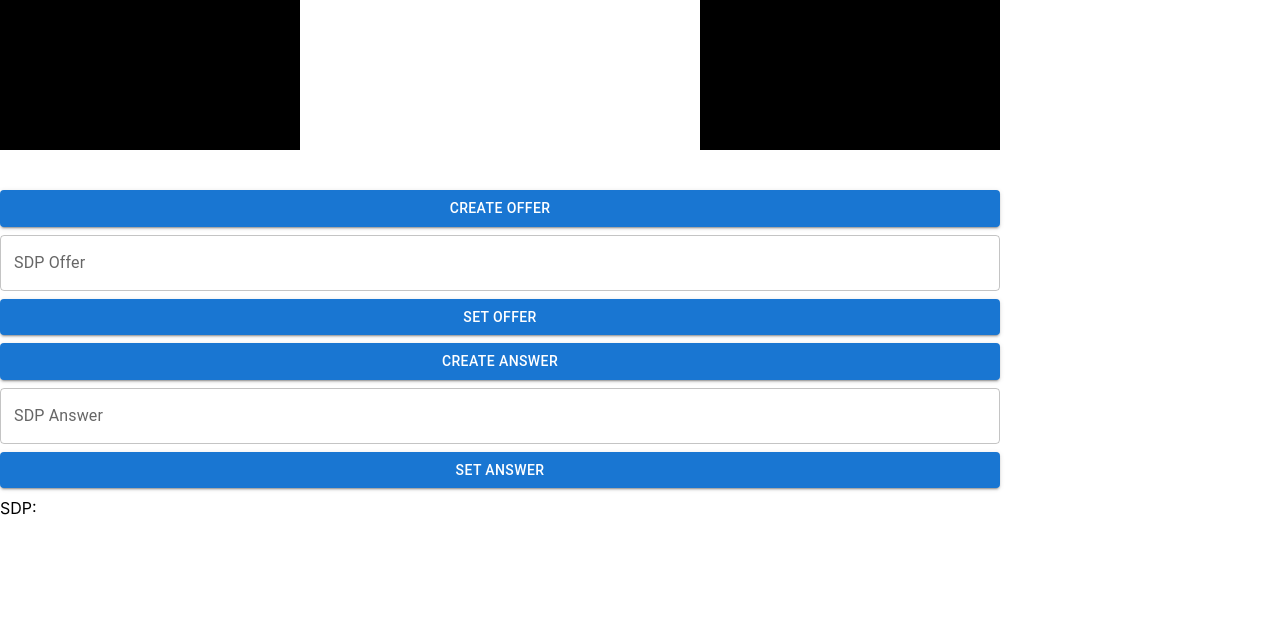
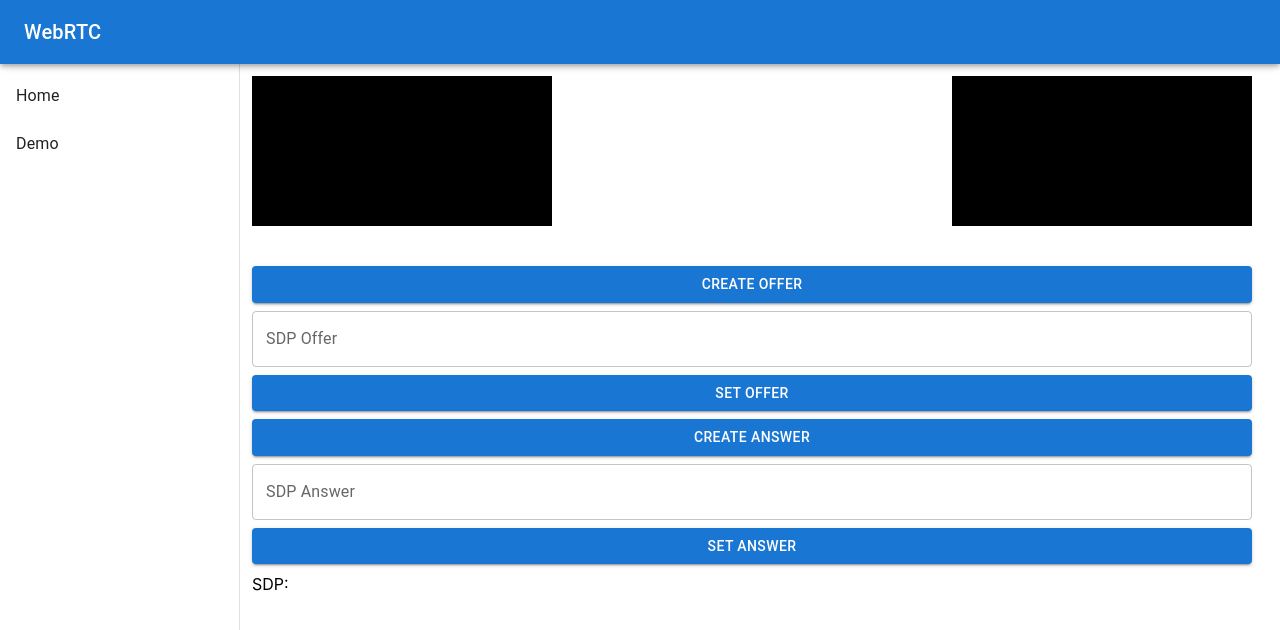
Before and after one commit to oscarli916/video-streaming, a React (Create React App) app in the folder frontend/video/: page /demo in a window 1280 px wide. Shown: the top 630 px of the page. Built offline with nearby package versions, Linux system fonts and the light colour scheme; no server answers.

Commit message:
home page

```diff
--- a/frontend/video/package.json
+++ b/frontend/video/package.json
@@ -15,6 +15,7 @@
     "@types/react-dom": "^18.3.1",
     "react": "^18.3.1",
     "react-dom": "^18.3.1",
+    "react-router-dom": "^6.27.0",
     "react-scripts": "5.0.1",
     "typescript": "^4.9.5",
     "web-vitals": "^2.1.4"
--- a/frontend/video/public/index.html
+++ b/frontend/video/public/index.html
@@ -8,6 +8,10 @@
     <meta
       name="description"
       content="Web site created using create-react-app"
+    />
+    <link
+      rel="stylesheet"
+      href="https://fonts.googleapis.com/icon?family=Material+Icons"
     />
     <link rel="apple-touch-icon" href="%PUBLIC_URL%/logo192.png" />
     <!--
--- a/frontend/video/src/App.tsx
+++ b/frontend/video/src/App.tsx
@@ -1,126 +1,77 @@
-import { Button, TextField } from "@mui/material";
-import { useEffect, useRef, useState } from "react";
+import {
+  AppBar,
+  Drawer,
+  Icon,
+  IconButton,
+  List,
+  ListItem,
+  ListItemButton,
+  ListItemText,
+  Toolbar,
+  Typography,
+} from "@mui/material";
+import { Link, Outlet } from "react-router-dom";
+import { routesRegistry } from "./routes/RoutesRegistry";
+import { useState } from "react";
 
 function App() {
-  const localVideoRef = useRef<HTMLVideoElement | null>(null);
-  const remoteVideoRef = useRef<HTMLVideoElement | null>(null);
-  const [pc, setPc] = useState<RTCPeerConnection | null>(null);
-  const [localSDP, setLocalSDP] = useState("");
-  const [offerInput, setOfferInput] = useState("");
-  const [answerInput, setAnswerInput] = useState("");
-
-  const createOffer = async () => {
-    const offer = await pc?.createOffer();
-    console.log(`created offer: ${JSON.stringify(offer)}`);
-    pc?.setLocalDescription(offer);
-  };
-
-  const setOffer = async () => {
-    await pc?.setRemoteDescription(JSON.parse(offerInput));
-    console.log("offer set");
-  };
-
-  const createAnswer = async () => {
-    const answer = await pc?.createAnswer();
-    pc?.setLocalDescription(answer);
-  };
-
-  const setAnswer = async () => {
-    await pc?.setRemoteDescription(JSON.parse(answerInput));
-  };
-
-  useEffect(() => {
-    const peerConnection = new RTCPeerConnection();
-    setPc(peerConnection);
-    peerConnection.onicecandidate = (event) => {
-      console.log(
-        `New Ice Candidate received. SDP: ${JSON.stringify(
-          peerConnection.localDescription
-        )}`
-      );
-      setLocalSDP(JSON.stringify(peerConnection.localDescription));
-    };
-
-    peerConnection.ontrack = (event) => {
-      console.log("receiving tracks");
-      console.log(event.streams);
-      if (remoteVideoRef.current){
-        remoteVideoRef.current.srcObject = event.streams[0]
-      }
-    };
-
-    const getCameraStream = async () => {
-      try {
-        const stream = await navigator.mediaDevices.getUserMedia({
-          video: true,
-        });
-
-        if (localVideoRef.current) {
-          localVideoRef.current.srcObject = stream;
-        }
-        stream
-          .getTracks()
-          .forEach((track) => peerConnection.addTrack(track, stream));
-      } catch (err) {
-        console.error("Error while accessing camera: ", err);
-      }
-    };
-
-    getCameraStream();
-
-    return () => {
-      if (localVideoRef.current && localVideoRef.current.srcObject) {
-        const tracks = (
-          localVideoRef.current.srcObject as MediaStream
-        ).getTracks();
-        tracks.forEach((track) => track.stop());
-      }
-    };
-  }, []);
+  const [isDrawerOpen, setIsDrawerOpen] = useState(false);
+  const isMobile = window.innerWidth <= 500;
 
   return (
-    <div className="md:w-[1000px] flex flex-col">
-      <div className="md:flex md:justify-between">
-        <video
-          className="bg-black w-[300px]"
-          ref={localVideoRef}
-          autoPlay
-          playsInline
-          muted
-        ></video>
-        <video
-          className="bg-black w-[300px]"
-          ref={remoteVideoRef}
-          autoPlay
-          playsInline
-        ></video>
-      </div>
-      <div className="flex flex-col mt-10 gap-2">
-        <Button variant="contained" onClick={createOffer}>
-          Create Offer
-        </Button>
-        <TextField
-          label="SDP Offer"
-          multiline
-          value={offerInput}
-          onChange={(e) => setOfferInput(e.target.value)}
-        />
-        <Button variant="contained" onClick={setOffer}>
-          Set Offer
-        </Button>
-        <Button variant="contained" onClick={createAnswer}>
-          Create Answer
-        </Button>
-        <TextField
-          label="SDP Answer"
-          multiline
-          value={answerInput}
-          onChange={(e) => setAnswerInput(e.target.value)}
-        />
-        <Button variant="contained" onClick={setAnswer}>
-          Set Answer
-        </Button>
-        <p className="text-wrap">SDP: {localSDP}</p>
+    <div className="flex">
+      <AppBar
+        position="fixed"
+        sx={{ zIndex: (theme) => theme.zIndex.drawer + 1 }}
+      >
+        <Toolbar>
+          {isMobile && (
+            <IconButton
+              color="inherit"
+              edge="start"
+              onClick={() => setIsDrawerOpen(true)}
+              sx={{ mr: 2, display: { sm: "none" } }}
+            >
+              <Icon>menu</Icon>
+            </IconButton>
+          )}
+          <Typography variant="h6" noWrap>
+            WebRTC
+          </Typography>
+        </Toolbar>
+      </AppBar>
+      <Drawer
+        variant={isMobile ? "temporary" : "permanent"}
+        open={isDrawerOpen}
+        onClose={() => setIsDrawerOpen(false)}
+        ModalProps={{
+          keepMounted: true, // Better open performance on mobile.
+        }}
+        sx={{
+          width: isMobile ? 200 : 240,
+          flexShrink: 0,
+          [`& .MuiDrawer-paper`]: {
+            width: isMobile ? 200 : 240,
+            boxSizing: "border-box",
+          },
+        }}
+      >
+        <Toolbar />
+        <List>
+          {routesRegistry[0].children.map((route, index) => (
+            <Link to={route.path} key={route.path}>
+              <ListItem disablePadding>
+                <ListItemButton onClick={() => setIsDrawerOpen(false)}>
+                  <ListItemText primary={route.name} />
+                </ListItemButton>
+              </ListItem>
+            </Link>
+          ))}
+        </List>
+      </Drawer>
+      <div className="flex-grow p-3">
+        <Toolbar />
+        <Outlet />
       </div>
     </div>
   );
--- a/frontend/video/src/index.tsx
+++ b/frontend/video/src/index.tsx
@@ -1,15 +1,16 @@
-import React from 'react';
-import ReactDOM from 'react-dom/client';
-import './index.css';
-import App from './App';
-import reportWebVitals from './reportWebVitals';
+import React from "react";
+import ReactDOM from "react-dom/client";
+import "./index.css";
+import reportWebVitals from "./reportWebVitals";
+import { RouterProvider } from "react-router-dom";
+import { router } from "./routes/RoutesRegistry";
 
 const root = ReactDOM.createRoot(
-  document.getElementById('root') as HTMLElement
+  document.getElementById("root") as HTMLElement
 );
 root.render(
   <React.StrictMode>
-    <App />
+    <RouterProvider router={router} />
   </React.StrictMode>
 );
 
--- /dev/null
+++ b/frontend/video/src/pages/DemoPage.tsx
@@ -0,0 +1,129 @@
+import { Button, TextField } from "@mui/material";
+import { useRef, useState, useEffect } from "react";
+
+const DemoPage = () => {
+  const localVideoRef = useRef<HTMLVideoElement | null>(null);
+  const remoteVideoRef = useRef<HTMLVideoElement | null>(null);
+  const [pc, setPc] = useState<RTCPeerConnection | null>(null);
+  const [localSDP, setLocalSDP] = useState("");
+  const [offerInput, setOfferInput] = useState("");
+  const [answerInput, setAnswerInput] = useState("");
+
+  const createOffer = async () => {
+    const offer = await pc?.createOffer();
+    console.log(`created offer: ${JSON.stringify(offer)}`);
+    pc?.setLocalDescription(offer);
+  };
+
+  const setOffer = async () => {
+    await pc?.setRemoteDescription(JSON.parse(offerInput));
+    console.log("offer set");
+  };
+
+  const createAnswer = async () => {
+    const answer = await pc?.createAnswer();
+    pc?.setLocalDescription(answer);
+  };
+
+  const setAnswer = async () => {
+    await pc?.setRemoteDescription(JSON.parse(answerInput));
+  };
+
+  useEffect(() => {
+    const peerConnection = new RTCPeerConnection();
+    setPc(peerConnection);
+    peerConnection.onicecandidate = (event) => {
+      console.log(
+        `New Ice Candidate received. SDP: ${JSON.stringify(
+          peerConnection.localDescription
+        )}`
+      );
+      setLocalSDP(JSON.stringify(peerConnection.localDescription));
+    };
+
+    peerConnection.ontrack = (event) => {
+      console.log("receiving tracks");
+      console.log(event.streams);
+      if (remoteVideoRef.current) {
+        remoteVideoRef.current.srcObject = event.streams[0];
+      }
+    };
+
+    const getCameraStream = async () => {
+      try {
+        const stream = await navigator.mediaDevices.getUserMedia({
+          video: true,
+        });
+
+        if (localVideoRef.current) {
+          localVideoRef.current.srcObject = stream;
+        }
+        stream
+          .getTracks()
+          .forEach((track) => peerConnection.addTrack(track, stream));
+      } catch (err) {
+        console.error("Error while accessing camera: ", err);
+      }
+    };
+
+    getCameraStream();
+
+    return () => {
+      if (localVideoRef.current && localVideoRef.current.srcObject) {
+        const tracks = (
+          localVideoRef.current.srcObject as MediaStream
+        ).getTracks();
+        tracks.forEach((track) => track.stop());
+      }
+    };
+  }, []);
+
+  return (
+    <div className="md:w-[1000px] flex flex-col">
+      <div className="md:flex md:justify-between">
+        <video
+          className="bg-black w-[300px]"
+          ref={localVideoRef}
+          autoPlay
+          playsInline
+          muted
+        ></video>
+        <video
+          className="bg-black w-[300px]"
+          ref={remoteVideoRef}
+          autoPlay
+          playsInline
+        ></video>
+      </div>
+      <div className="flex flex-col mt-10 gap-2">
+        <Button variant="contained" onClick={createOffer}>
+          Create Offer
+        </Button>
+        <TextField
+          label="SDP Offer"
+          multiline
+          value={offerInput}
+          onChange={(e) => setOfferInput(e.target.value)}
+        />
+        <Button variant="contained" onClick={setOffer}>
+          Set Offer
+        </Button>
+        <Button variant="contained" onClick={createAnswer}>
+          Create Answer
+        </Button>
+        <TextField
+          label="SDP Answer"
+          multiline
+          value={answerInput}
+          onChange={(e) => setAnswerInput(e.target.value)}
+        />
+        <Button variant="contained" onClick={setAnswer}>
+          Set Answer
+        </Button>
+        <p className="text-wrap">SDP: {localSDP}</p>
+      </div>
+    </div>
+  );
+};
+
+export default DemoPage;
--- /dev/null
+++ b/frontend/video/src/pages/HomePage.tsx
@@ -0,0 +1,15 @@
+import { Typography } from "@mui/material";
+
+const HomePage = () => {
+  const isMobile = window.innerWidth <= 500;
+
+  return (
+    <div className="h-[600px] flex justify-center items-center">
+      <Typography variant={isMobile ? "h4" : "h3"} noWrap className="text-wrap">
+        Welcome to WebRTC
+      </Typography>
+    </div>
+  );
+};
+
+export default HomePage;
--- /dev/null
+++ b/frontend/video/src/routes/RoutesRegistry.tsx
@@ -0,0 +1,25 @@
+import { createBrowserRouter } from "react-router-dom";
+import DemoPage from "../pages/DemoPage";
+import HomePage from "../pages/HomePage";
+import App from "../App";
+
+export const routesRegistry = [
+  {
+    path: "/",
+    element: <App />,
+    children: [
+      {
+        path: "/",
+        element: <HomePage />,
+        name: "Home",
+      },
+      {
+        path: "/demo",
+        element: <DemoPage />,
+        name: "Demo",
+      },
+    ],
+  },
+];
+
+export const router = createBrowserRouter(routesRegistry);
```
Also changed, not shown: 1 other file (tests, documents, lock files or other folders).
